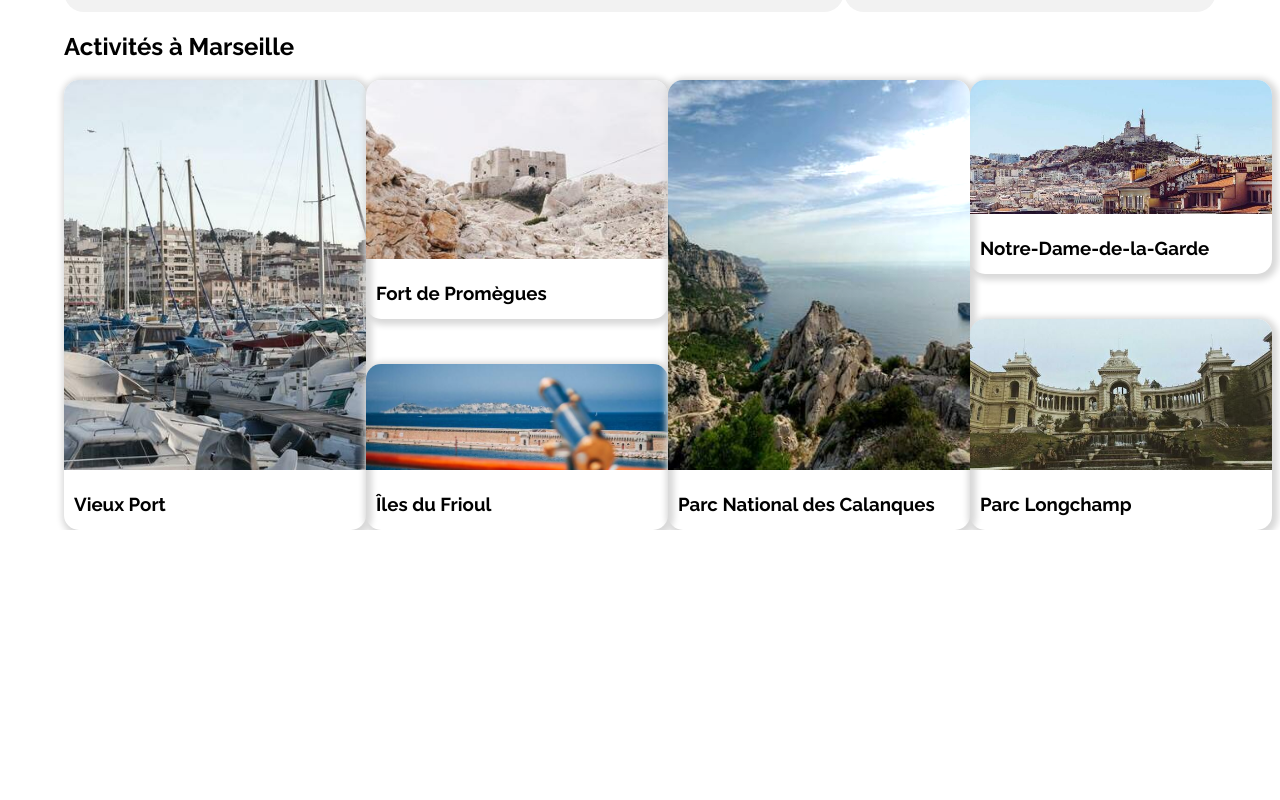
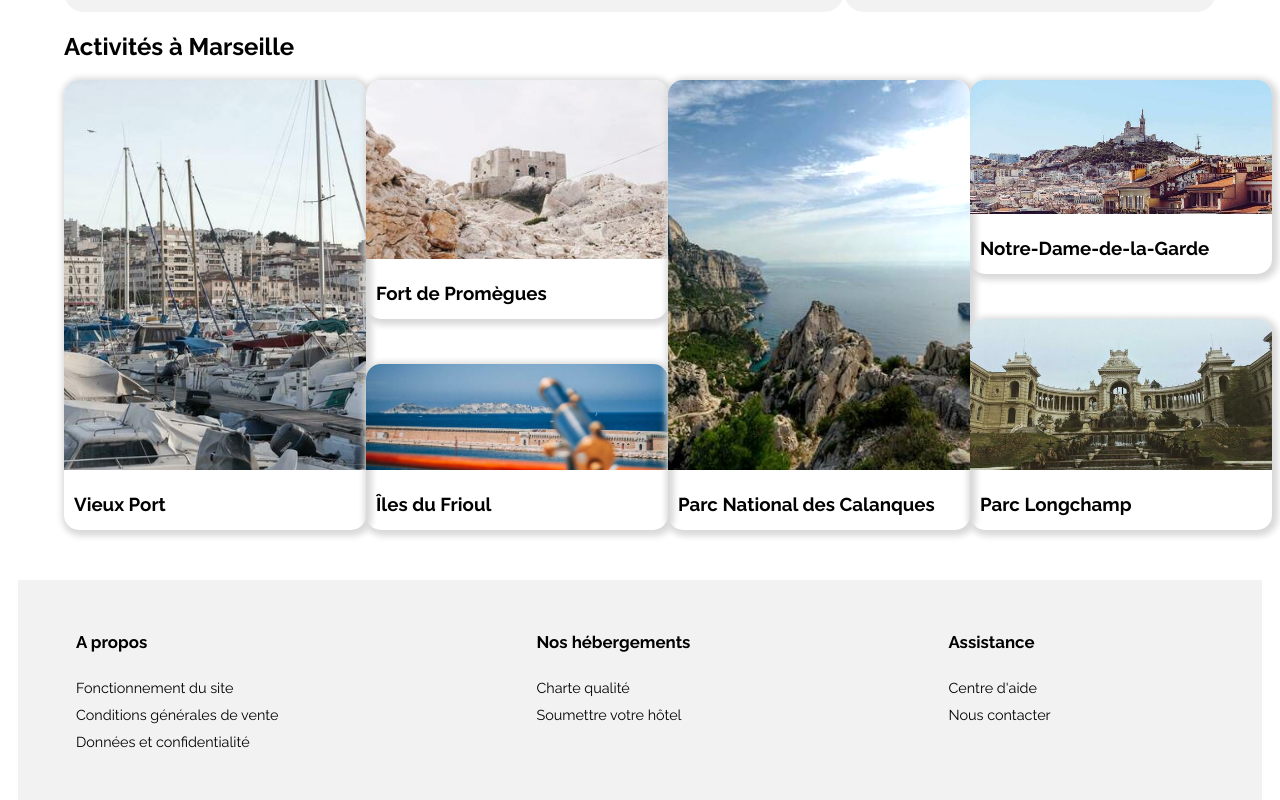
Before and after one commit to Gitraph17/RaphaelBrahier_2_15022021, a plain HTML site: page index.html in a window 1280 px wide. Shown: the part 972-1772 px from the top of the page. Before the commit the page ends 1502 px from the top, so only its background shows below. Drawn offline with Linux system fonts and the light colour scheme.

Commit message:
✨ feat: add Footer

```diff
--- a/index.html
+++ b/index.html
@@ -235,4 +235,29 @@
                 </div>
             </section>
         </main>
+
+        <footer class="siteFooter">
+            <div class="FooterSection">
+                <h3 class="FooterSection__headline">A propos</h3>
+                <ul class="FooterSectionList">
+                    <li class="FooterSectionList__item">Fonctionnement du site</li>
+                    <li class="FooterSectionList__item">Conditions générales de vente</li>
+                    <li class="FooterSectionList__item">Données et confidentialité</li>
+                </ul>
+            </div>
+            <div class="FooterSection">
+                <h3 class="FooterSection__headline">Nos hébergements</h3>
+                <ul class="FooterSectionList">
+                    <li class="FooterSectionList__item">Charte qualité</li>
+                    <li class="FooterSectionList__item">Soumettre votre hôtel</li>
+                </ul>
+            </div>
+            <div class="FooterSection">
+                <h3 class="FooterSection__headline">Assistance</h3>
+                <ul class="FooterSectionList">
+                    <li class="FooterSectionList__item">Centre d'aide</li>
+                    <li class="FooterSectionList__item">Nous contacter</li>
+                </ul>
+            </div>
+        </footer>
     </body>
--- a/style.css
+++ b/style.css
@@ -3,6 +3,8 @@
     width: 90%;
     max-width: 1400px;;
     font-family: Raleway;
+    display:flex;
+    flex-direction: column;
 }
 
 /*--------------------HEADER--------------------*/
@@ -346,3 +348,32 @@
   .activityCard__image--VERToffset2p100{
   object-position:50% 2%;
   }
+
+/*=============================================FOOTER=============================================*/
+
+.siteFooter{
+  display: flex;
+  background-color: #F2F2F2;
+  margin-top: 50px;
+  width: 108%;
+  height:220px;
+  align-self: center;
+  font-size: 0.9rem;
+}
+
+.FooterSection{
+ margin:35px 200px 0 58px;
+}
+
+.FooterSectionList{
+  list-style-type: none;
+  padding: 0;
+}
+
+.FooterSection__headline{
+  padding:0;
+}
+
+.FooterSectionList__item{
+  padding-top: 10px;
+}
```
